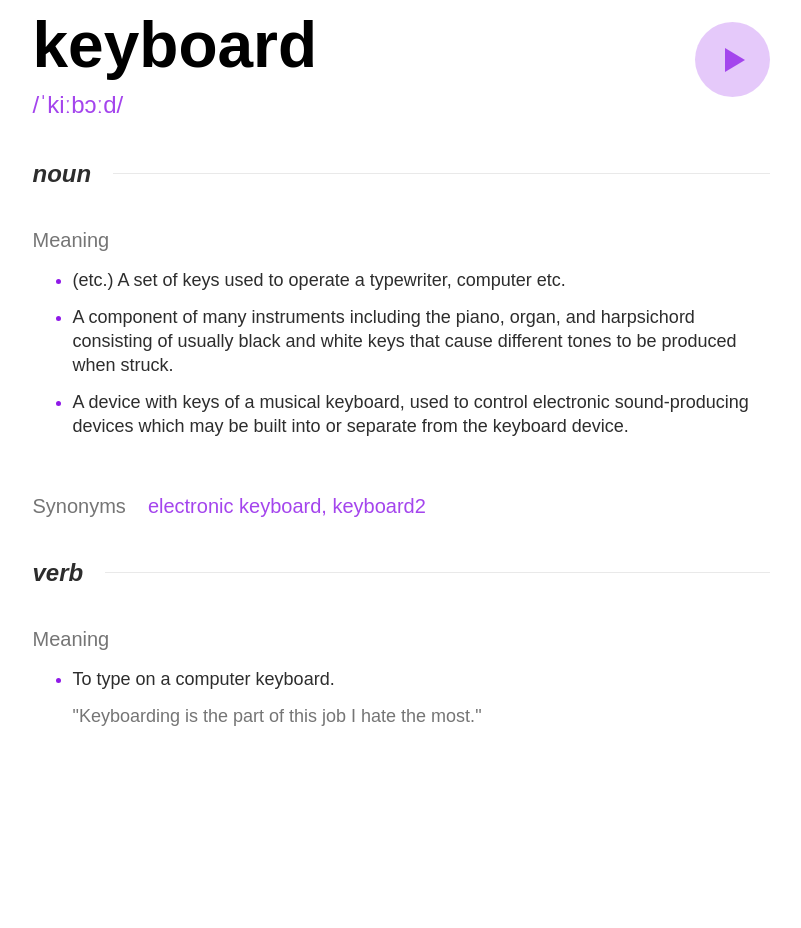
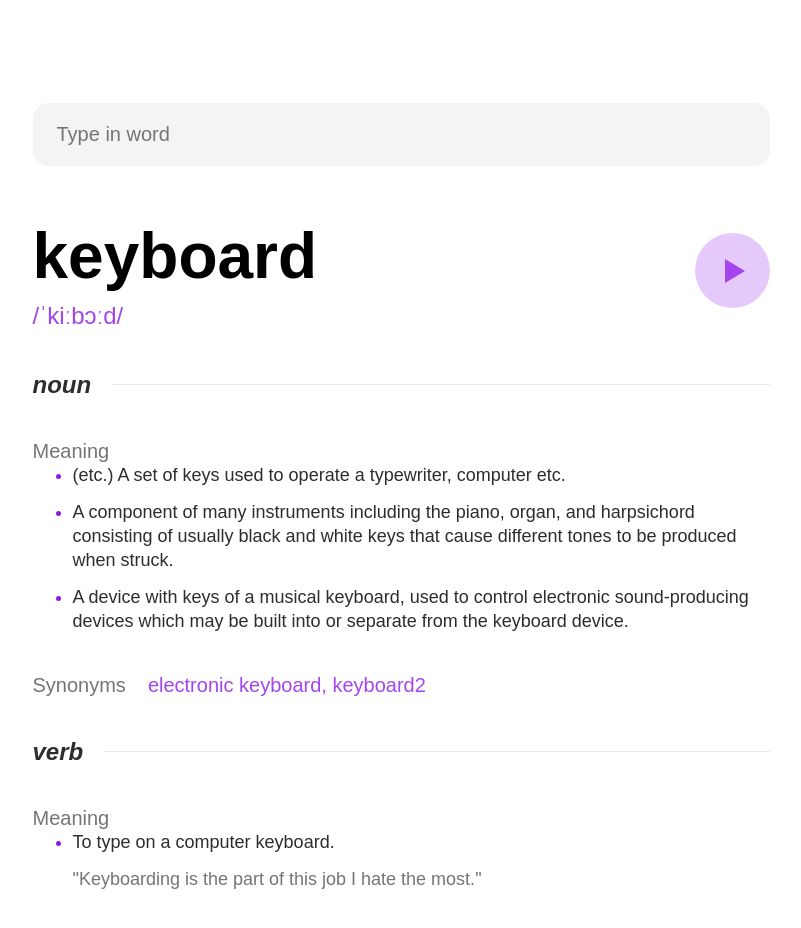
Before and after one commit to GraemeBadley/DictionaryApp, a React (Create React App) app in the folder dictionaryapp/: page / in a window 1280 px wide. Shown: the top 928 px of the page, without its empty margins (239-1040 px from the left). Before the commit the page ends 826 px from the top, so only its background shows below. Built offline with nearby package versions, Linux system fonts and the light colour scheme.

Commit message:
Adding in Search Bar

```diff
--- a/dictionaryapp/src/App.css
+++ b/dictionaryapp/src/App.css
@@ -1,3 +1,50 @@
+/*
+    CSS Reset
+*/
+*{
+    box-sizing: border-box;
+    margin: 0;
+}
+img, picture, video, canvas, svg{
+    display: block;
+    max-width: 100%;
+}
+input, button, textarea, select {
+    font: inherit;
+  }
+
+/* ------------------------------------ */
+
+/*
+    Main Content CSS
+*/
+
+.main-content{
+    max-width: 737px;
+    margin: 58px auto;
+}
+
+/* ------------------------------------ */
+
+/*
+    SearchBar
+*/
+
+.search{
+    border-style: none;
+    border-radius: 16px;
+    background-color: #f4f4f4;
+    width: 100%;
+    font-size: 20px;
+    padding: 20px 24px;
+    margin: 45px 0px;
+}
+/* ------------------------------------ */
+
+/*
+    Lower-body Components
+*/
+
 body {
     font-family: Arial, Helvetica, sans-serif;
 }
@@ -151,3 +198,5 @@ body {
     color: #a445ed;
     margin: 0;
 }
+
+/*  ----------------------- */
--- a/dictionaryapp/src/App.js
+++ b/dictionaryapp/src/App.js
@@ -1,6 +1,7 @@
 import './App.css';
 import Dictionary from './Dictionary';
-
+import Search from './components/Search';
+import React from 'react';
 function App() {
     var definition = {
         "word": "keyboard",
@@ -67,8 +68,12 @@ function App() {
             "https://en.wiktionary.org/wiki/keyboard"
         ]
     };
-    return ( < Dictionary definition = { definition }
-        / > );
+    return (
+        <div className="main-content">
+            <Search />
+            < Dictionary definition = { definition }/ >
+        </div>
+        );
     }
 
     export default App;
--- /dev/null
+++ b/dictionaryapp/src/components/Search.jsx
@@ -0,0 +1,13 @@
+import React from "react";
+
+function Search(){
+    return(
+        <input type="search" placeholder="Type in word" className="search"></input>
+    )
+}
+
+function handleChange(e){
+
+}
+
+export default Search
```
